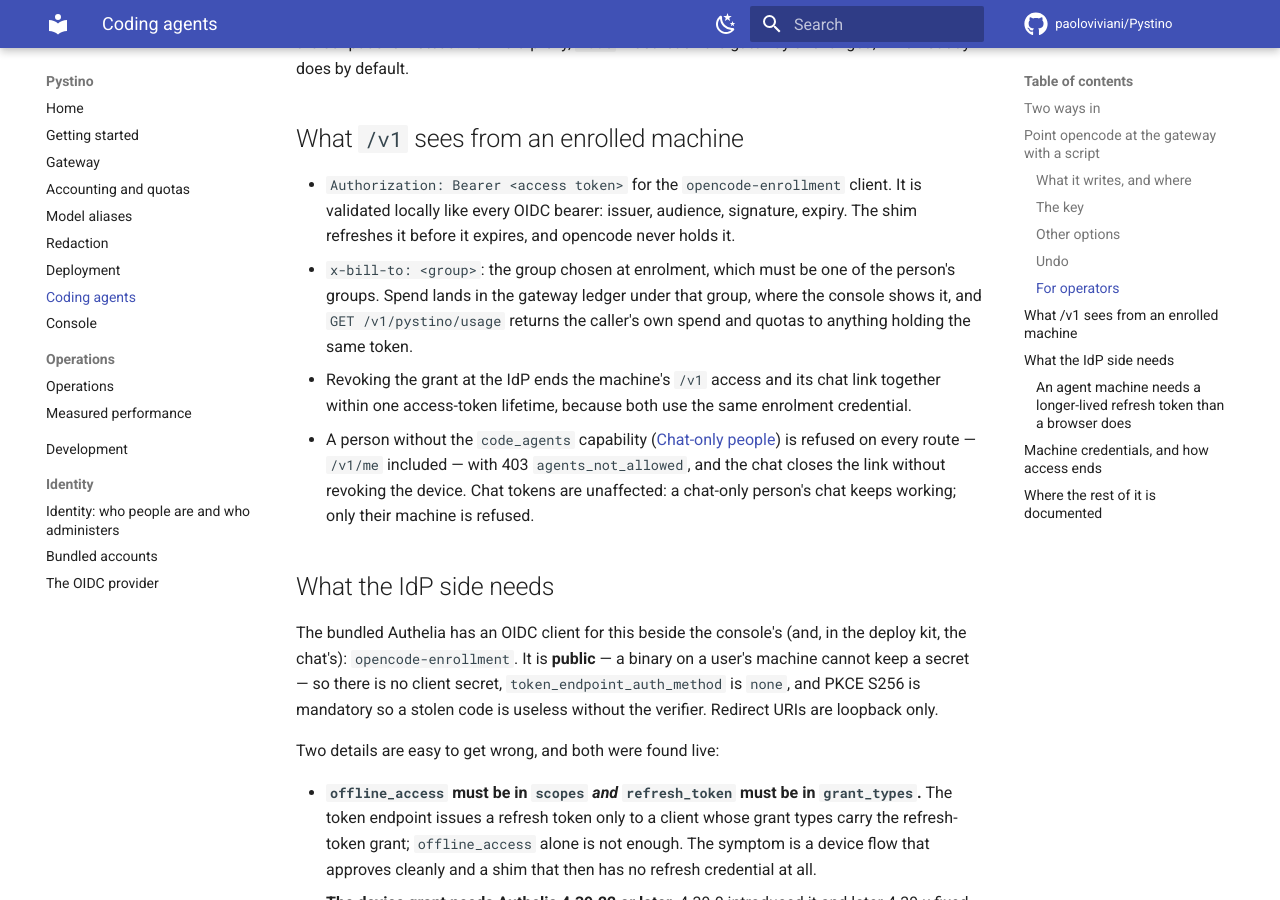
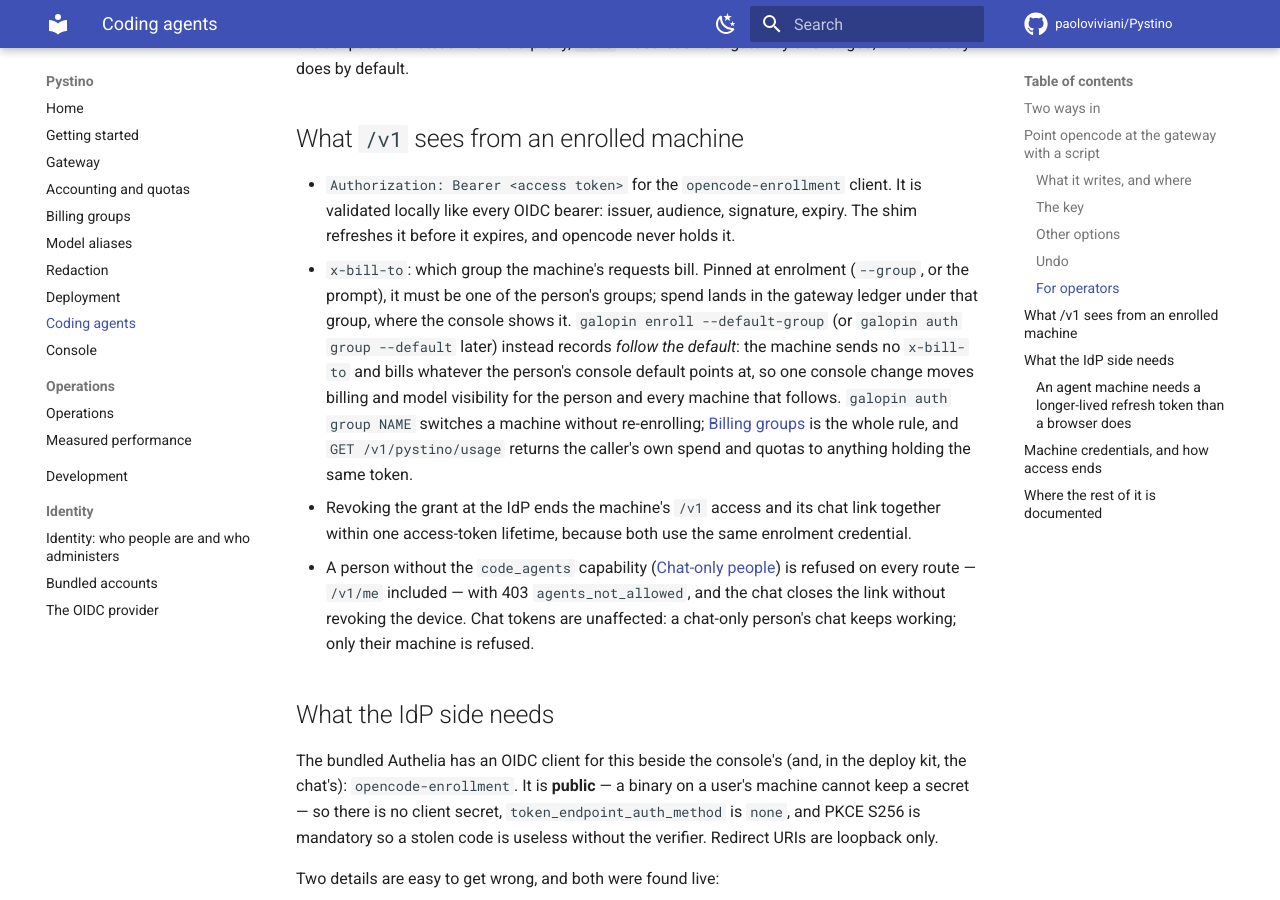
Before and after one commit to paoloviviani/Pystino, an MkDocs documentation site: the page built from docs/coding-agents.md, in a window 1280 px wide and 900 px high, scrolled down 3595 px. Built offline with MkDocs 1.6.1 and Material for MkDocs 9.7.7, drawn with Linux system fonts in a browser that asks for light colours; comment, search, counter and statistics services are not loaded.

Commit message:
Billing groups: one page for the whole rule, and links from where it touches
The billing-group behaviour was scattered: a paragraph on the /v1/models
scope in gateway.md, the default group's grant rules in identity.md, the
ledger's billing group in accounting-and-quotas.md, and galopin's header
in coding-agents.md — with nothing anywhere saying what decides the
billing group or what it decides in turn. One page now carries the rule
as the code implements it (resolve_billing_group's decision order and its
refusals, the header's bearer-only rule and its enumeration defence, the
listing scoped like admission since 0.11.0, the sole-group adoption
order, the machine's pinned-versus-follow-the-default modes), and each
scattered mention links to it instead of half-carrying the story.
coding-agents.md's machine section now describes the follow-the-default
mode and auth group, which enrolment previously exhausted in one line.

```diff
--- a/docs/coding-agents.md
+++ b/docs/coding-agents.md
@@ -152,10 +152,17 @@ unchanged, which Caddy does by default.
 - `Authorization: Bearer <access token>` for the `opencode-enrollment` client. It is
   validated locally like every OIDC bearer: issuer, audience, signature, expiry.
   The shim refreshes it before it expires, and opencode never holds it.
-- `x-bill-to: <group>`: the group chosen at enrolment, which must be one of the
-  person's groups. Spend lands in the gateway ledger under that group,
-  where the console shows it, and `GET /v1/pystino/usage` returns the
-  caller's own spend and quotas to anything holding the same token.
+- `x-bill-to`: which group the machine's requests bill. Pinned at enrolment
+  (`--group`, or the prompt), it must be one of the person's groups; spend
+  lands in the gateway ledger under that group, where the console shows it.
+  `galopin enroll --default-group` (or `galopin auth group --default` later)
+  instead records *follow the default*: the machine sends no `x-bill-to` and
+  bills whatever the person's console default points at, so one console
+  change moves billing and model visibility for the person and every machine
+  that follows. `galopin auth group NAME` switches a machine without
+  re-enrolling; [Billing groups](billing-groups.md) is the whole rule, and
+  `GET /v1/pystino/usage` returns the caller's own spend and quotas to
+  anything holding the same token.
 - Revoking the grant at the IdP ends the machine's `/v1` access and its chat link
   together within one access-token lifetime, because both use the same enrolment
   credential.
--- a/mkdocs.yml
+++ b/mkdocs.yml
@@ -80,6 +80,7 @@ nav:
   - Getting started: getting-started.md
   - Gateway: gateway.md
   - Accounting and quotas: accounting-and-quotas.md
+  - Billing groups: billing-groups.md
   - Model aliases: model-aliases.md
   - Redaction: redaction.md
   - Deployment: deployment.md
```
Also changed, not shown: docs/accounting-and-quotas.md (+2 -1 lines), docs/billing-groups.md (added, +114 -0 lines), docs/gateway.md (+3 -1 lines), docs/identity.md (+5 -0 lines).
